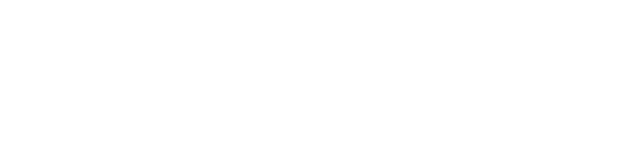
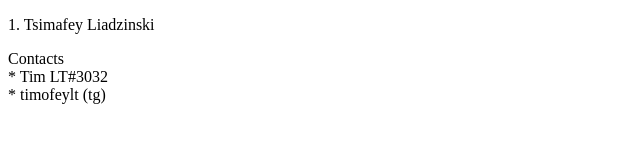
Before and after one commit to timofeylyadinsky/rsschool-cv, a plain HTML site: page index.html in a window 1280 px wide. Shown: the whole page, without its empty margins (0-640 px from the left). Drawn offline with Linux system fonts and the light colour scheme.

Commit message:
feat: update html file

```diff
--- a/index.html
+++ b/index.html
@@ -4,9 +4,12 @@
     <meta charset="UTF-8">
     <meta http-equiv="X-UA-Compatible" content="IE=edge">
     <meta name="viewport" content="width=device-width, initial-scale=1.0">
-    <title>Document</title>
+    <title>rsschool-cv</title>
 </head>
 <body>
-
+    <p>1. Tsimafey Liadzinski</p>
+    <p>Contacts<br>
+        * Tim LT#3032<br>
+        * timofeylt (tg)</p>
 </body>
 </html>
```
